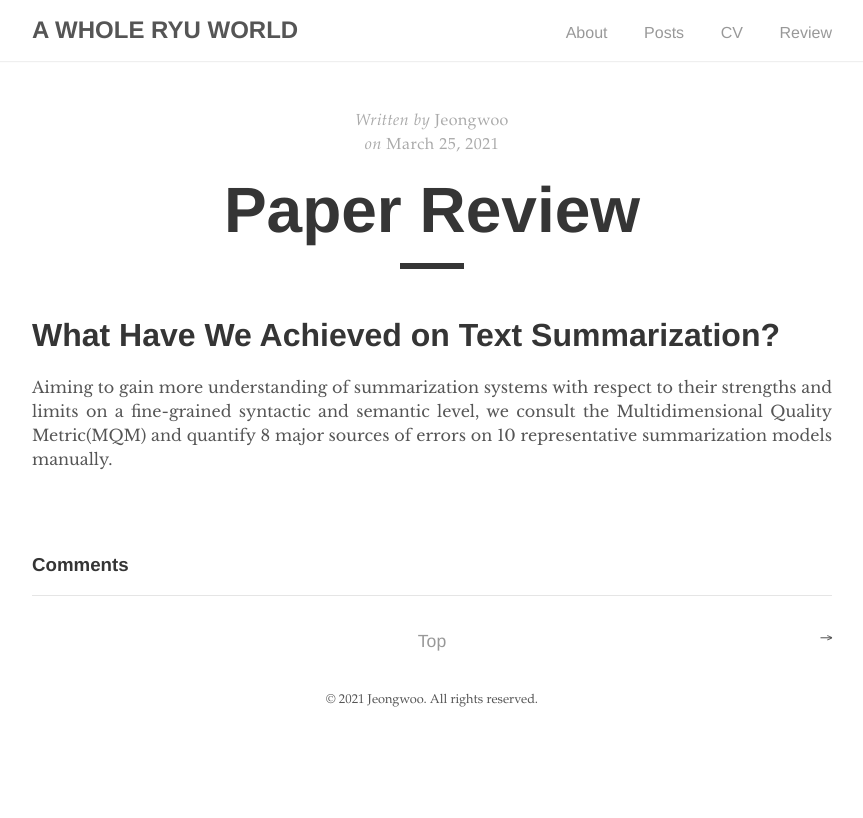
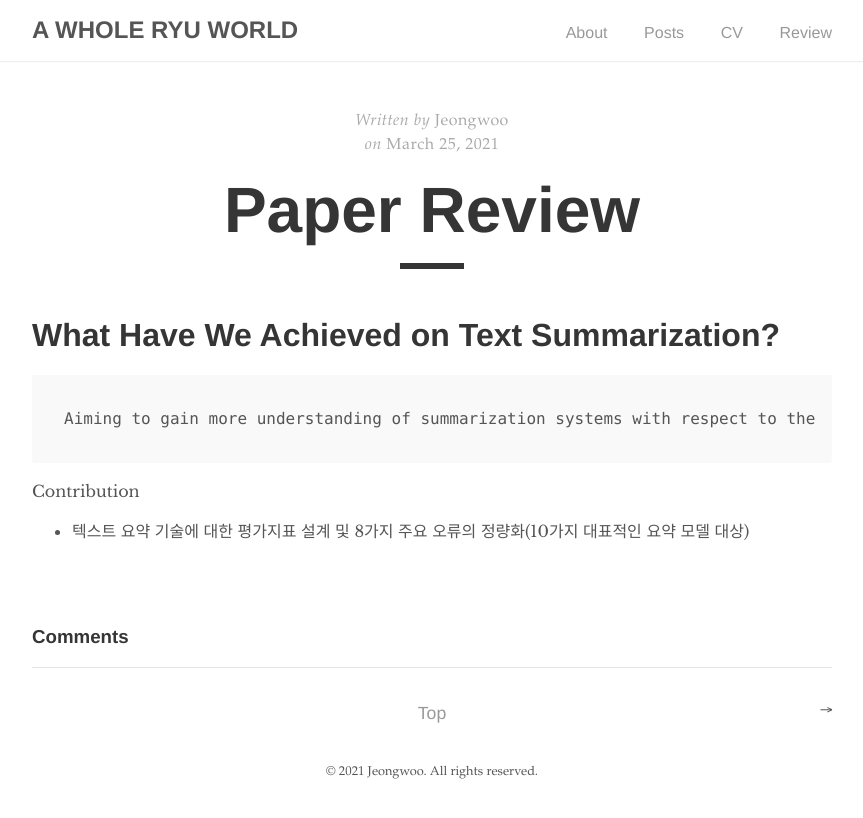
Before and after one commit to ryuqae/ryuqae.github.io, a Jekyll site: the page built from _posts/2021-03-25-paper-review.md, in a window 1280 px wide. Shown: the top 818 px of the page, without its empty margins (208-1071 px from the left). Built offline with Jekyll 4.4.1, drawn with Linux system fonts in a browser that asks for light colours; comment, search, counter and statistics services are not loaded.

Commit message:
edit : add contribution

````diff
--- a/_posts/2021-03-25-paper-review.md
+++ b/_posts/2021-03-25-paper-review.md
@@ -9,4 +9,9 @@ comments : true
 
 # What Have We Achieved on Text Summarization?
 
+```
 Aiming to gain more understanding of summarization systems with respect to their strengths and limits on a fine-grained syntactic and semantic level, we consult the Multidimensional Quality Metric(MQM) and quantify 8 major sources of errors on 10 representative summarization models manually.
+```
+
+Contribution
+- 텍스트 요약 기술에 대한 평가지표 설계 및 8가지 주요 오류의 정량화(10가지 대표적인 요약 모델 대상)
````
